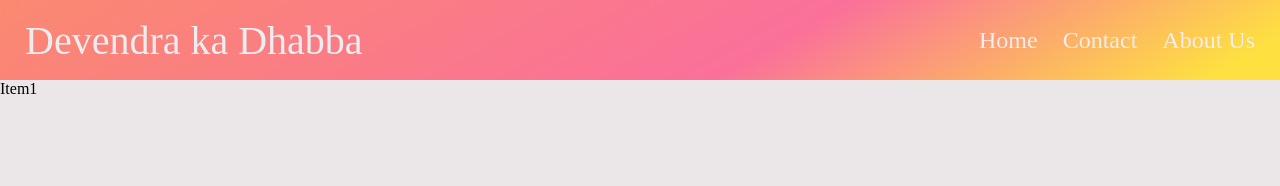
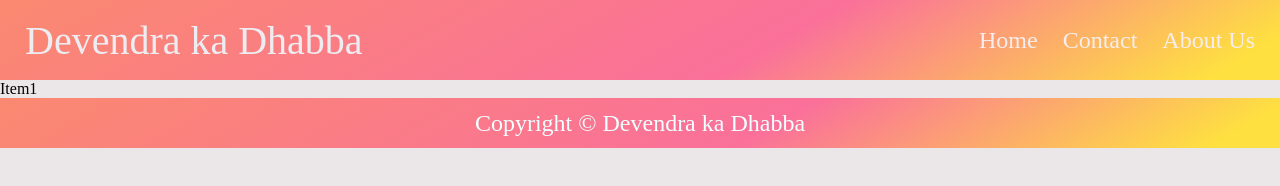
Before and after one commit to devendra-coder/Recipe-Website, a plain HTML site: page index.html in a window 1280 px wide. Drawn offline with Linux system fonts and the light colour scheme.

Commit message:
created the footer if the page in both html andcss

```diff
--- a/index.html
+++ b/index.html
@@ -35,7 +35,7 @@
         </main>
         <footer>
             <div class="footerBox">
-
+                <p>Copyright &copy; Devendra ka Dhabba</p>
             </div>
         </footer>
 
--- a/styles.css
+++ b/styles.css
@@ -43,3 +43,17 @@ a{
     display: flex;
     gap: 25px;
 }
+.footerBox{
+    background-image: linear-gradient(150deg, #FA8970 0%, #fa709a 60%, #fee140 95%, #fee140 100%);
+    color: azure;
+    width: 100%;
+    text-align: center;
+    min-height: 50px;
+    display: flex;
+    justify-content: center;
+    align-items: center;
+}
+.footerBox p{
+    color: azure;
+    font-size: 1.5rem;
+}
```
